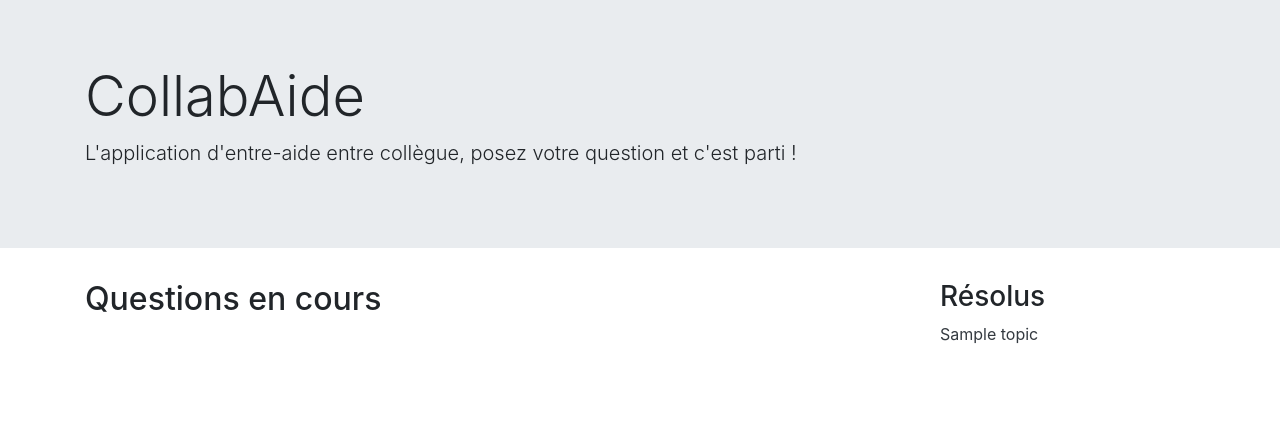
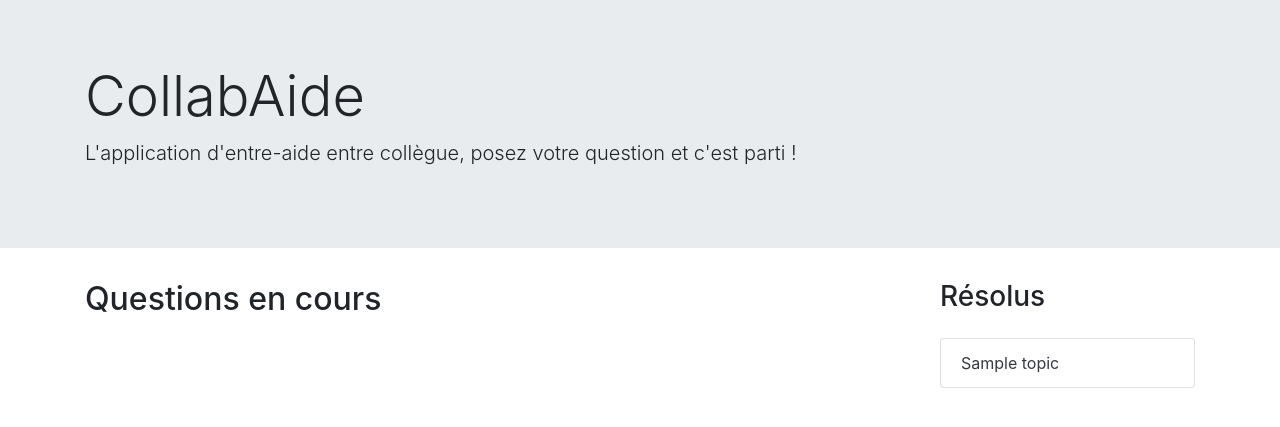
Before and after one commit to thomgo/forum, a Django app: page /questions/index in a window 1280 px wide. Shown: the part 57-484 px from the top of the page. Run offline with Django 3.2, Linux system fonts and the light colour scheme; a user stored in the database is signed in; tables that the repository leaves empty hold one stand-in row (values such as "Sample post"); some libraries are stand-ins or nearby versions.

Commit message:
styled unsolved issues display on index

```diff
--- a/questions/templates/index.html
+++ b/questions/templates/index.html
@@ -25,9 +25,11 @@
 
 {% block aside %}
   <h3>Résolus</h3>
-  {% for topic in unsolved_topics %}
-    <p>
-      <a class="text-dark" href="{% url 'single' question_id=topic.id %}">{{topic.title}}</a>
-    </p>
-  {% endfor %}
+  <ul class="list-group mt-4">
+    {% for topic in unsolved_topics %}
+      <li class="list-group-item">
+        <a class="text-dark" href="{% url 'single' question_id=topic.id %}">{{topic.title}}</a>
+      </li>
+    {% endfor %}
+  </ul>
 {% endblock%}
```
